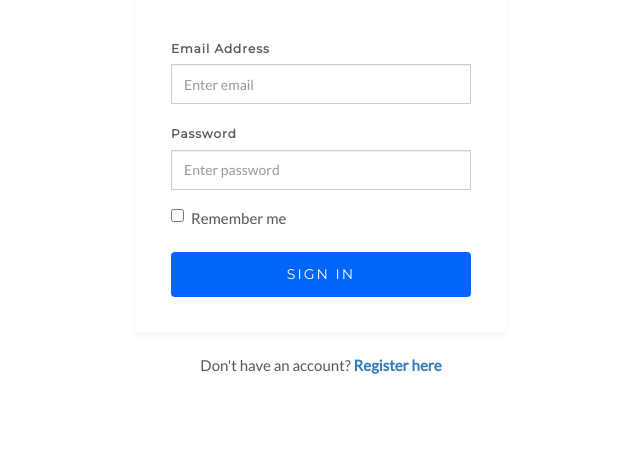
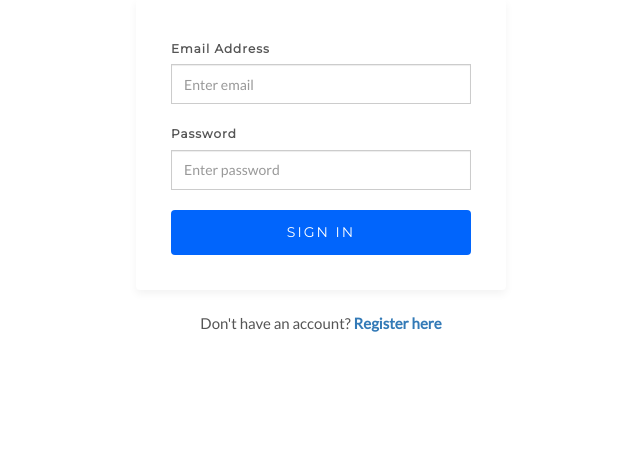
Before and after one commit to paul-Ngene/adminsaisika_rent, a Django app: page /login in a window 1280 px wide. Shown: the part 254-726 px from the top of the page, without its empty margins (319-959 px from the left). Run offline with Django 5.2, Linux system fonts and the light colour scheme; parts of the project's set-up code (start-up, migrations or seed data) failed here and were passed over; some libraries are stand-ins or nearby versions.

Commit message:
removed unused checkbox remember me

```diff
--- a/templates/login saisika.html
+++ b/templates/login saisika.html
@@ -58,9 +58,9 @@
                     <input type="password" class="form-control" id="pwd" name = "password" placeholder="Enter password" required style="border-radius: 0; height: 40px;">
                 </div>
 
-                <div class="checkbox">
+                <!-- <div class="checkbox">
                     <label><input type="checkbox"> Remember me</label>
-                </div>
+                </div> -->
 
                 <button type="submit" class="btn btn-block btn-primary-custom" style="height: 45px; font-family: Montserrat, sans-serif; letter-spacing: 2px; text-transform: uppercase; margin-top: 20px;">
                     Sign In
```
